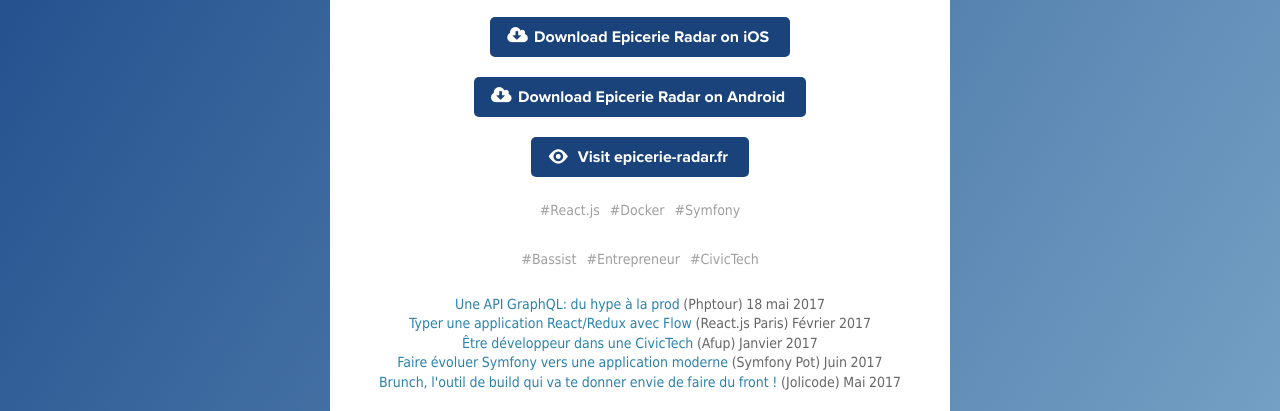
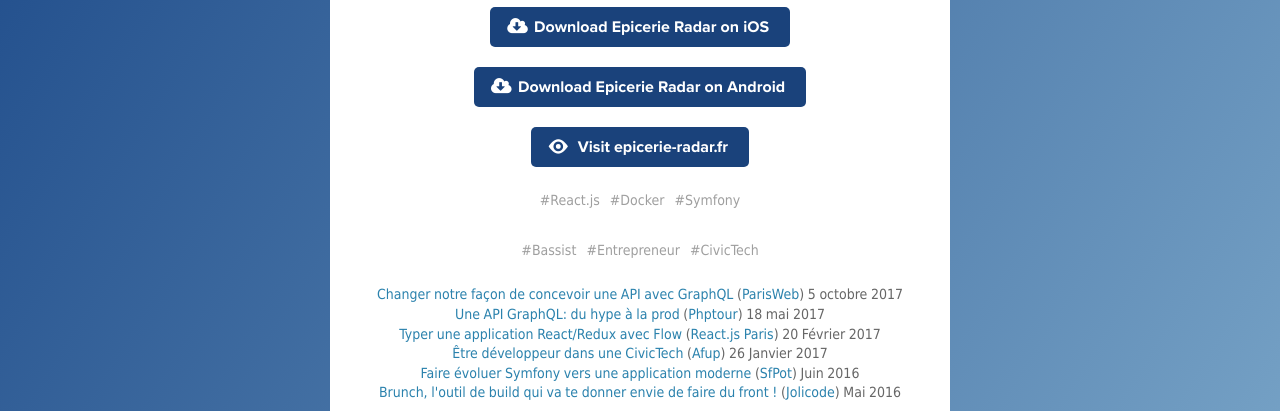
Before and after one commit to spyl94/spyl.net-old, a plain HTML site: page index.html in a window 1280 px wide. Shown: the part 251-662 px from the top of the page. Drawn offline with Linux system fonts and the light colour scheme; files whose address does not match are found by name.

Commit message:
Update list of confs

```diff
--- a/index.html
+++ b/index.html
@@ -99,19 +99,22 @@ nav.topnav{position:fixed;top:0;left:0;width:100%;z-index:311;-webkit-transform:
 <section>
   <ul>
     <li>
-      <a href="slides/phptour-2017.html">Une API GraphQL: du hype à la prod</a> (Phptour) 18 mai 2017
+      <a href="slides/parisweb-2017.html">Changer notre façon de concevoir une API avec GraphQL</a> (<a href="https://www.paris-web.fr/2017/conferences/changer-notre-facon-de-concevoir-une-api-avec-graphql.php">ParisWeb</a>) 5 octobre 2017
     </li>
     <li>
-      <a href="slides/typer-une-application-react-redux-avec-flow-fev-2017.html">Typer une application React/Redux avec Flow</a> (React.js Paris) Février 2017
+      <a href="slides/phptour-2017.html">Une API GraphQL: du hype à la prod</a> (<a href="https://afup.org/talks/2188-une-api-graphql-du-hype-a-la-prod">Phptour</a>) 18 mai 2017
     </li>
     <li>
-      <a href="slides/afup-mini-conf-janvier-2017.html">Être développeur dans une CivicTech</a> (Afup) Janvier 2017
+      <a href="slides/typer-une-application-react-redux-avec-flow-fev-2017.html">Typer une application React/Redux avec Flow</a> (<a href="https://www.meetup.com/fr-FR/ReactJS-Paris/events/237336093/">React.js Paris</a>) 20 Février 2017
     </li>
     <li>
-      <a href="slides/sfpot-juin-2016.html">Faire évoluer Symfony vers une application moderne</a> (Symfony Pot) Juin 2017
+      <a href="slides/afup-mini-conf-janvier-2017.html">Être développeur dans une CivicTech</a> (<a href="https://www.meetup.com/fr-FR/afup-paris-php/events/236837021/">Afup</a>) 26 Janvier 2017
     </li>
     <li>
-      <a href="slides/brunch-presentation.html">Brunch, l'outil de build qui va te donner envie de faire du front !</a> (Jolicode) Mai 2017
+      <a href="slides/sfpot-juin-2016.html">Faire évoluer Symfony vers une application moderne</a> (<a href="http://afsy.fr/blog/paris-sfpot-juin-2016">SfPot</a>) Juin 2016
+    </li>
+    <li>
+      <a href="slides/brunch-presentation.html">Brunch, l'outil de build qui va te donner envie de faire du front !</a> (<a href="https://jolicode.com/">Jolicode</a>) Mai 2016
     </li>
   </ul>
 </section>
```
